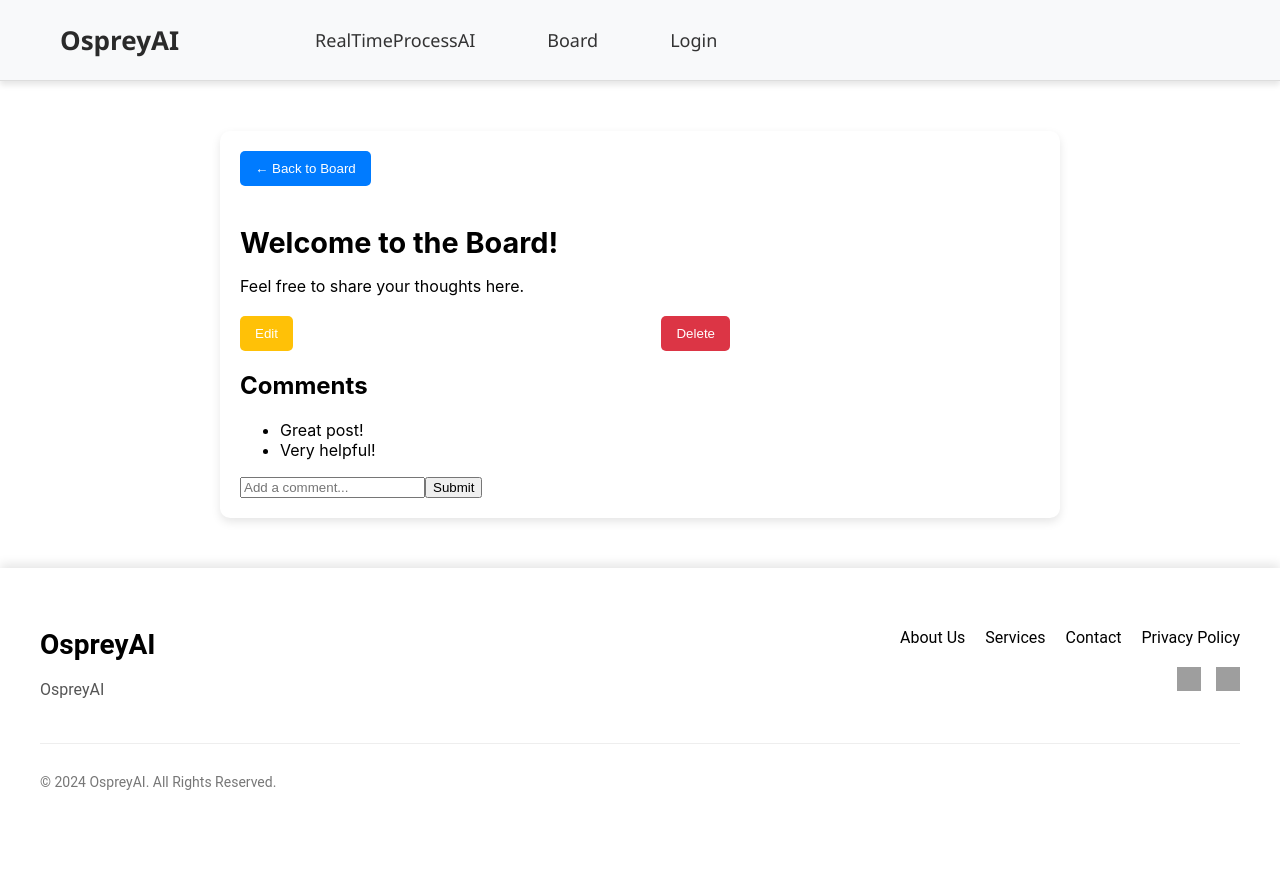
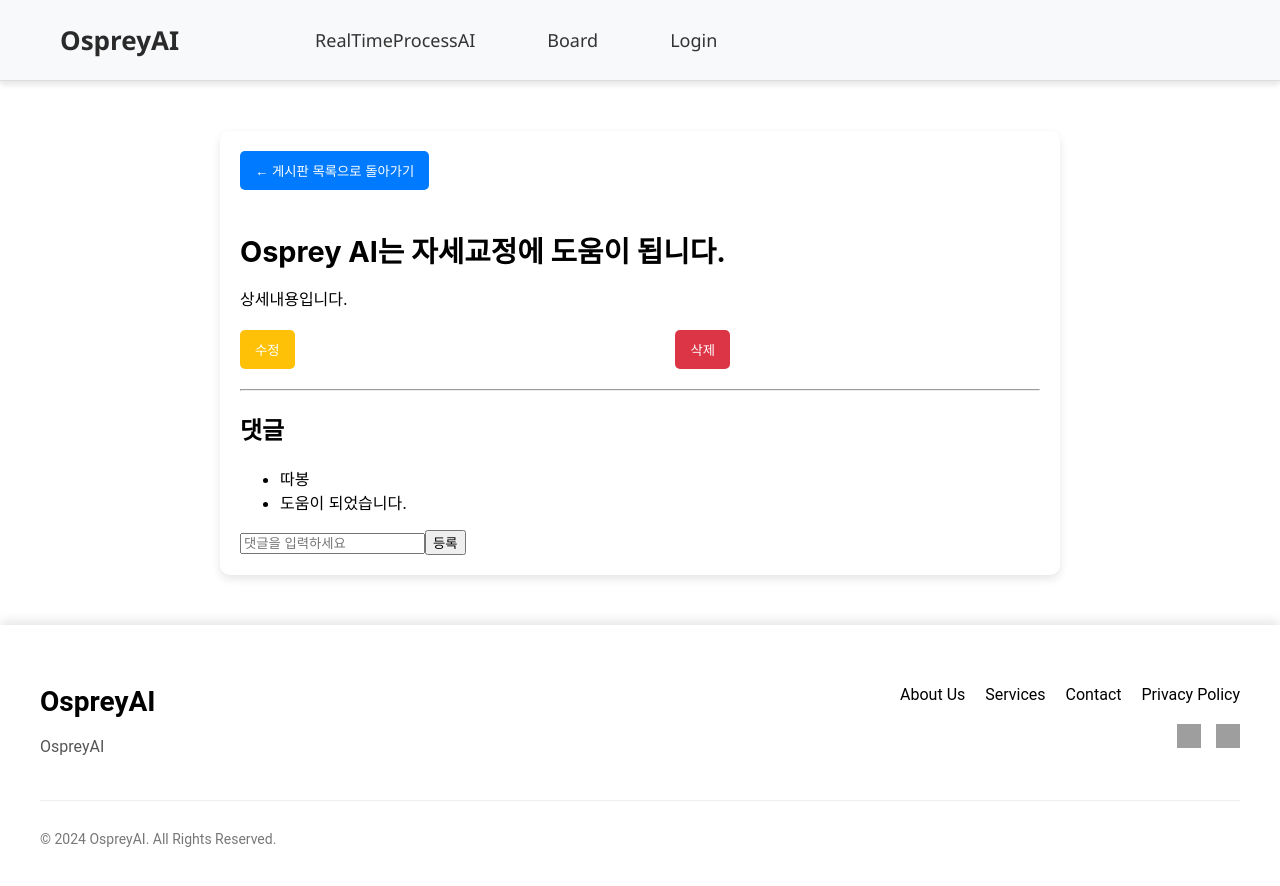
Before and after one commit to eunjiAi/OspreyAi, a React (Create React App) app in the folder client/: page /Board/1 in a window 1280 px wide. Shown: the top 886 px of the page. Before the commit the page ends 850 px from the top, so only its background shows below. Built offline with nearby package versions, Linux system fonts and the light colour scheme; grey boxes are pictures that could not be loaded.

Commit message:
Board Detail Update
ss

```diff
--- a/client/src/pages/Board/Board.js
+++ b/client/src/pages/Board/Board.js
@@ -5,8 +5,8 @@ import "./Board.css";
 const Board = () => {
   const navigate = useNavigate();
   const [posts, setPosts] = useState([
-    { id: 1, title: "Welcome to the Board!", date: "2024-11-20" },
-    { id: 2, title: "React Tips & Tricks", date: "2024-11-18" },
+    { id: 1, title: "Osprey AI는 자세교정에 도움이 됩니다.", date: "2024-11-20" },
+    { id: 2, title: "OspreyAI로 오늘 바른자세 80번 달성했습니다.", date: "2024-11-18" },
   ]);
 
   const handlePostClick = (id) => {
@@ -19,9 +19,9 @@ const Board = () => {
 
   return (
     <div className="board-container">
-      <h1 className="board-title">Community Board</h1>
+      <h1 className="board-title">게시판</h1>
       <button className="new-post-button" onClick={handleNewPost}>
-        New Post
+        게시글 작성
       </button>
       <ul className="board-list">
         {posts.map((post) => (
--- a/client/src/pages/Board/BoardCreate.js
+++ b/client/src/pages/Board/BoardCreate.js
@@ -9,10 +9,10 @@ const BoardCreate = () => {
 
   const handleSubmit = (e) => {
     e.preventDefault();
-    // Handle post creation logic
+
     if (title.trim() && content.trim()) {
       alert(`New Post Created!\nTitle: ${title}\nContent: ${content}`);
-      // Navigate back to the board after submission
+
       navigate("/Board");
     } else {
       alert("Please fill in all fields before submitting.");
@@ -25,32 +25,32 @@ const BoardCreate = () => {
 
   return (
     <div className="create-container">
-      <h1 className="create-title">Create a New Post</h1>
+      <h1 className="create-title">게시글 등록</h1>
       <form className="create-form" onSubmit={handleSubmit}>
         <div className="form-group">
-          <label htmlFor="title" className="form-label">Title</label>
+          <label htmlFor="title" className="form-label">제목</label>
           <input
             type="text"
             id="title"
             className="form-input"
             value={title}
             onChange={(e) => setTitle(e.target.value)}
-            placeholder="Enter post title"
+            placeholder="제목을 입력하세요"
           />
         </div>
         <div className="form-group">
-          <label htmlFor="content" className="form-label">Content</label>
+          <label htmlFor="content" className="form-label">상세내용</label>
           <textarea
             id="content"
             className="form-input"
             value={content}
             onChange={(e) => setContent(e.target.value)}
-            placeholder="Enter post content"
+            placeholder="상세내용을 입력하세요"
           ></textarea>
         </div>
         <div className="form-buttons">
-          <button type="submit" className="submit-button">Submit</button>
-          <button type="button" className="cancel-button" onClick={handleCancel}>Cancel</button>
+          <button type="submit" className="submit-button">게시글 등록</button>
+          <button type="button" className="cancel-button" onClick={handleCancel}>취소</button>
         </div>
       </form>
     </div>
--- a/client/src/pages/Board/BoardDetail.js
+++ b/client/src/pages/Board/BoardDetail.js
@@ -6,8 +6,8 @@ const BoardDetail = () => {
   const { id } = useParams();
   const navigate = useNavigate();
   const [posts, setPosts] = useState([
-    { id: 1, title: "Welcome to the Board!", content: "Feel free to share your thoughts here.", comments: ["Great post!", "Very helpful!"] },
-    { id: 2, title: "React Tips & Tricks", content: "Learn how to build amazing apps.", comments: ["Thanks for sharing!", "This is awesome."] },
+    { id: 1, title: "Osprey AI는 자세교정에 도움이 됩니다.", content: "상세내용입니다.", comments: ["따봉", "도움이 되었습니다."] },
+    { id: 2, title: "OspreyAI로 오늘 바른자세 80번 달성했습니다.", content: "자랑글입니다.", comments: ["더 열심히 해서 80번보다 더 많이 해야겠네요.", "따봉"] },
   ]);
 
   const [newComment, setNewComment] = useState("");
@@ -48,7 +48,7 @@ const BoardDetail = () => {
   return (
     <div className="detail-container">
       <button className="back-button" onClick={() => navigate("/Board")}>
-        ← Back to Board
+        ← 게시판 목록으로 돌아가기
       </button>
       <h1 className="detail-title">{post.title}</h1>
       {!isEditing ? (
@@ -62,14 +62,17 @@ const BoardDetail = () => {
       )}
       <div className="button-group">
         <button className="edit-button" onClick={handleEdit}>
-          {isEditing ? "Save" : "Edit"}
+          {isEditing ? "Save" : "수정"}
         </button>
         <button className="delete-button" onClick={handleDelete}>
-          Delete
+          삭제
         </button>
       </div>
       <div className="comments-section">
-        <h2>Comments</h2>
+
+        <hr></hr>
+
+        <h2>댓글</h2>
         <ul>
           {post.comments.map((comment, index) => (
             <li key={index}>{comment}</li>
@@ -78,11 +81,11 @@ const BoardDetail = () => {
         <div className="add-comment">
           <input
             type="text"
-            placeholder="Add a comment..."
+            placeholder="댓글을 입력하세요"
             value={newComment}
             onChange={(e) => setNewComment(e.target.value)}
           />
-          <button onClick={handleAddComment}>Submit</button>
+          <button onClick={handleAddComment}>등록</button>
         </div>
       </div>
     </div>
```
